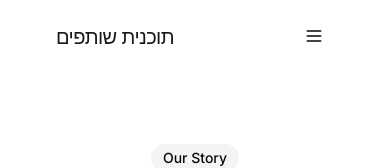
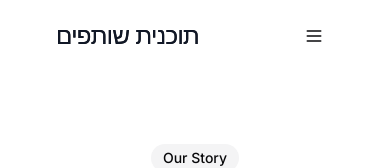
Before and after one commit to SHAY5555-gif/circular-images-hyperlinks, a React (Vite) app: page /about in a window 390 px wide. Shown: the top 168 px of the page. Built offline with nearby package versions, Linux system fonts and the light colour scheme.

Commit message:
Visual edit in Lovable
Edited UI in Lovable

```diff
--- a/src/components/Header.tsx
+++ b/src/components/Header.tsx
@@ -2,12 +2,10 @@ import React, { useState, useEffect } from 'react';
 import { Link, useLocation } from 'react-router-dom';
 import { cn } from '@/lib/utils';
 import { Menu, X } from 'lucide-react';
-
 const Header: React.FC = () => {
   const [isScrolled, setIsScrolled] = useState(false);
   const [isMobileMenuOpen, setIsMobileMenuOpen] = useState(false);
   const location = useLocation();
-
   const navLinks = [{
     path: '/',
     label: 'Home'
@@ -24,7 +22,6 @@ const Header: React.FC = () => {
     path: '/contact',
     label: 'Contact'
   }];
-
   useEffect(() => {
     const handleScroll = () => {
       setIsScrolled(window.scrollY > 20);
@@ -32,16 +29,14 @@ const Header: React.FC = () => {
     window.addEventListener('scroll', handleScroll);
     return () => window.removeEventListener('scroll', handleScroll);
   }, []);
-
   useEffect(() => {
     setIsMobileMenuOpen(false);
   }, [location.pathname]);
-
   return <header className={cn('fixed top-0 left-0 right-0 z-50 px-6 md:px-10 py-4 transition-all duration-300', isScrolled ? 'glass-morphism' : 'bg-transparent')}>
       <div className="container mx-auto">
         <div className="flex items-center justify-between">
           <Link to="/" className="text-2xl font-semibold tracking-tight">
-            <span className="bg-clip-text text-transparent bg-gradient-to-r from-primary to-primary text-xl md:text-2xl font-normal text-left">תוכנית שותפים</span>
+            <span className="bg-clip-text bg-gradient-to-r from-primary to-primary md:text-2xl text-left font-normal text-2xl text-gray-900">תוכנית שותפים</span>
           </Link>
 
           <nav className="hidden md:flex items-center space-x-8">
@@ -65,5 +60,4 @@ const Header: React.FC = () => {
         </div>}
     </header>;
 };
-
 export default Header;
```
